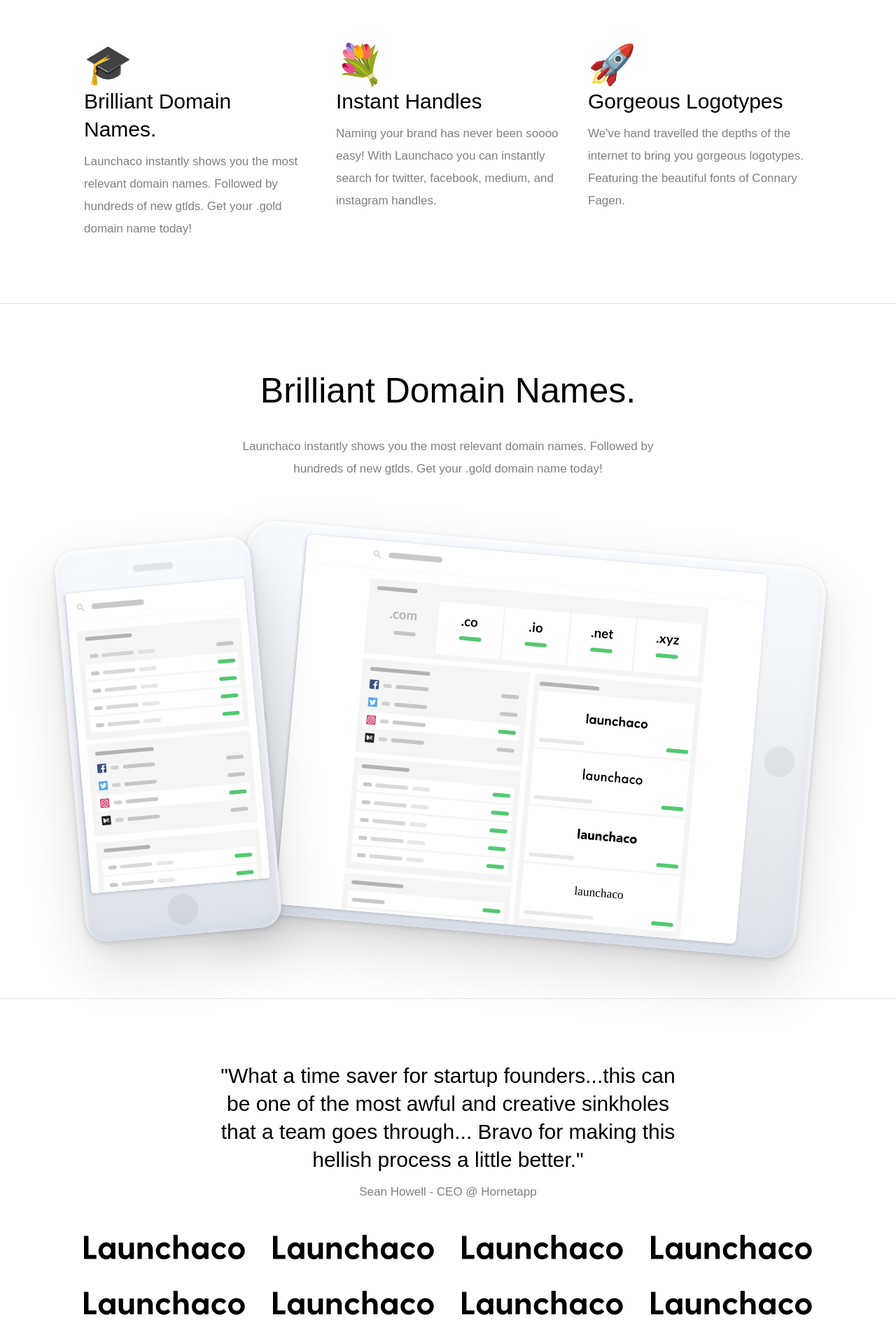
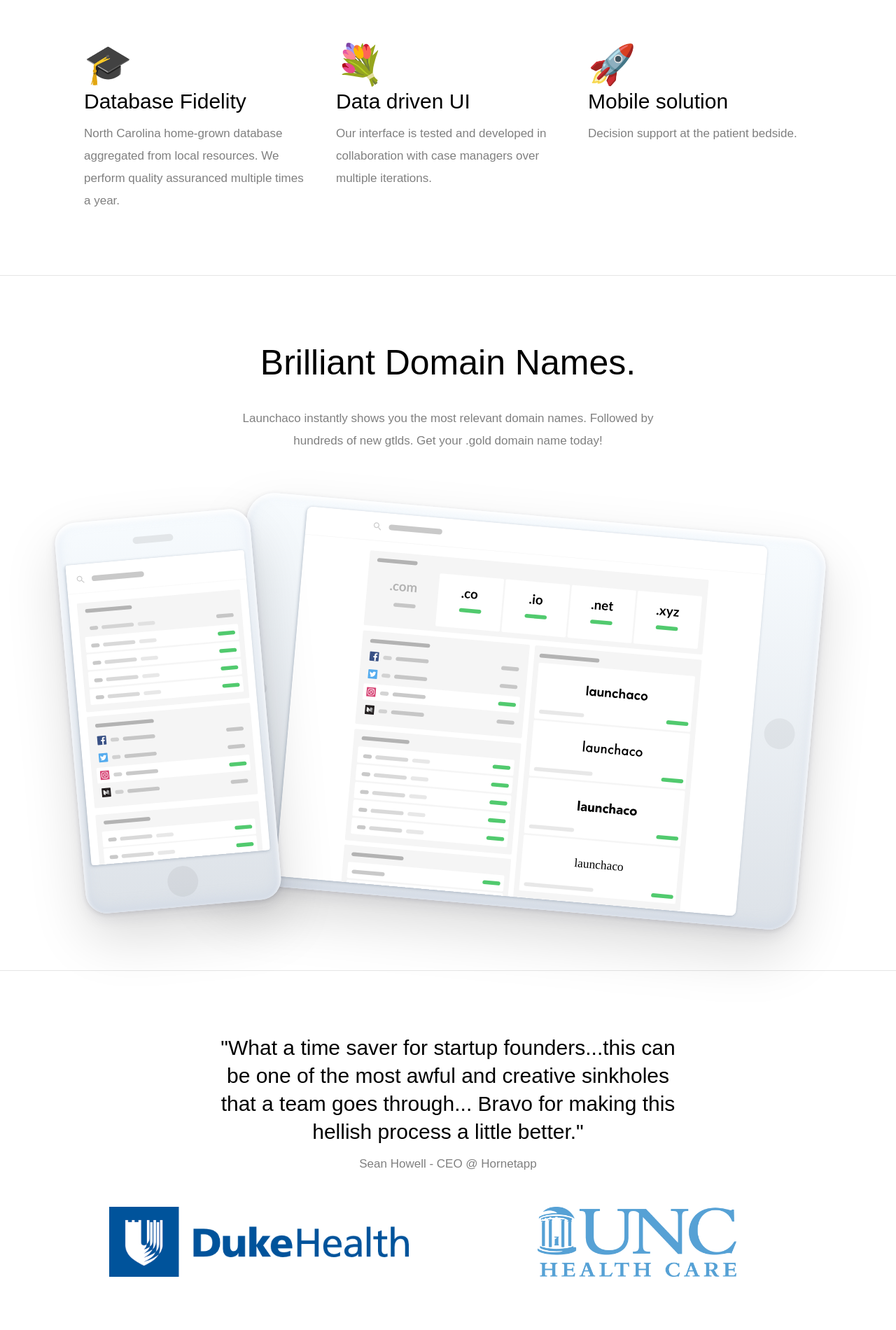
Before and after one commit to ownzandy/ownzandy.github.io, a plain HTML site: page index.html in a window 1280 px wide. Shown: the part 760-2660 px from the top of the page at 70% size. Drawn offline with Linux system fonts and the light colour scheme.

Commit message:
First two sections of content, and affiliations

```diff
--- a/css/main.css
+++ b/css/main.css
@@ -3,7 +3,7 @@
 	font-family: 'karla', sans-serif;
 }.footer,
 .header {
-	background: #ABA0CB;
+	background: #0680cd;
 	color: white;
 }
 .ctas-button {
@@ -106,6 +106,10 @@
 }
 .vertical {
   flex-direction: column;
+}
+/*images*/
+.logo-aspectRatio{
+	height: auto !important;
 }
 /*grid*/
 .col-1,
@@ -213,9 +217,10 @@
 	padding: 90px 0;
 }
 .socialproof img {
-	max-height: 45px;
+	max-height: 100px;
 	max-width: 100%;
 	margin-top: 45px;
+	object-fit: contain;
 }
 .socialproof .logos {
 	flex-wrap: wrap;
--- a/index.html
+++ b/index.html
@@ -22,7 +22,7 @@
       <div class="container-lrg flex">
         <div class="col-6 centervertical">
           <h1 class="heading">
-            Health care resources made mobile and easy.
+            Health care resources made easy.
           </h1>
           <h2 class="paragraph ">
             We provide accessible and accurate decision support through a living, breathing database that case managers interface with directly.
@@ -57,10 +57,10 @@
             🎓
           </b>
           <h3 class="subheading">
-            Brilliant Domain Names.
+            Database Fidelity
           </h3>
           <p class="paragraph">
-            Launchaco instantly shows you the most relevant domain names. Followed by hundreds of new gtlds. Get your .gold domain name today!
+            North Carolina home-grown database aggregated from local resources. We perform quality assuranced multiple times a year.
           </p>
         </div>
         <div class="col-4">
@@ -68,10 +68,10 @@
             💐
           </b>
           <h3 class="subheading">
-            Instant Handles
+            Data driven UI
           </h3>
           <p class="paragraph">
-            Naming your brand has never been soooo easy! With Launchaco you can instantly search for twitter, facebook, medium, and instagram handles.
+            Our interface is tested and developed in collaboration with case managers over multiple iterations.
           </p>
         </div>
         <div class="col-4">
@@ -79,10 +79,10 @@
             🚀
           </b>
           <h3 class="subheading">
-            Gorgeous Logotypes
+            Mobile solution
           </h3>
           <p class="paragraph">
-            We've hand travelled the depths of the internet to bring you gorgeous logotypes. Featuring the beautiful fonts of Connary Fagen.
+            Decision support at the patient bedside.
           </p>
         </div>
       </div>
@@ -128,14 +128,8 @@
       </div>
       <div class="container-lrg">
         <div class="logos flex">
-          <img class="col-3" src="img/launchacologo.svg">
-          <img class="col-3" src="img/launchacologo.svg">
-          <img class="col-3" src="img/launchacologo.svg">
-          <img class="col-3" src="img/launchacologo.svg">
-          <img class="col-3" src="img/launchacologo.svg">
-          <img class="col-3" src="img/launchacologo.svg">
-          <img class="col-3" src="img/launchacologo.svg">
-          <img class="col-3" src="img/launchacologo.svg">
+          <img class="col-6" src="img/duke-health-logo.png">
+          <img class="col-6" src="img/UNC-Health-Care-logo.png">
         </div>
       </div>
     </div>
```
Also changed, not shown: img/UNC-Health-Care-logo.png (added), img/duke-health-logo.png (added).
